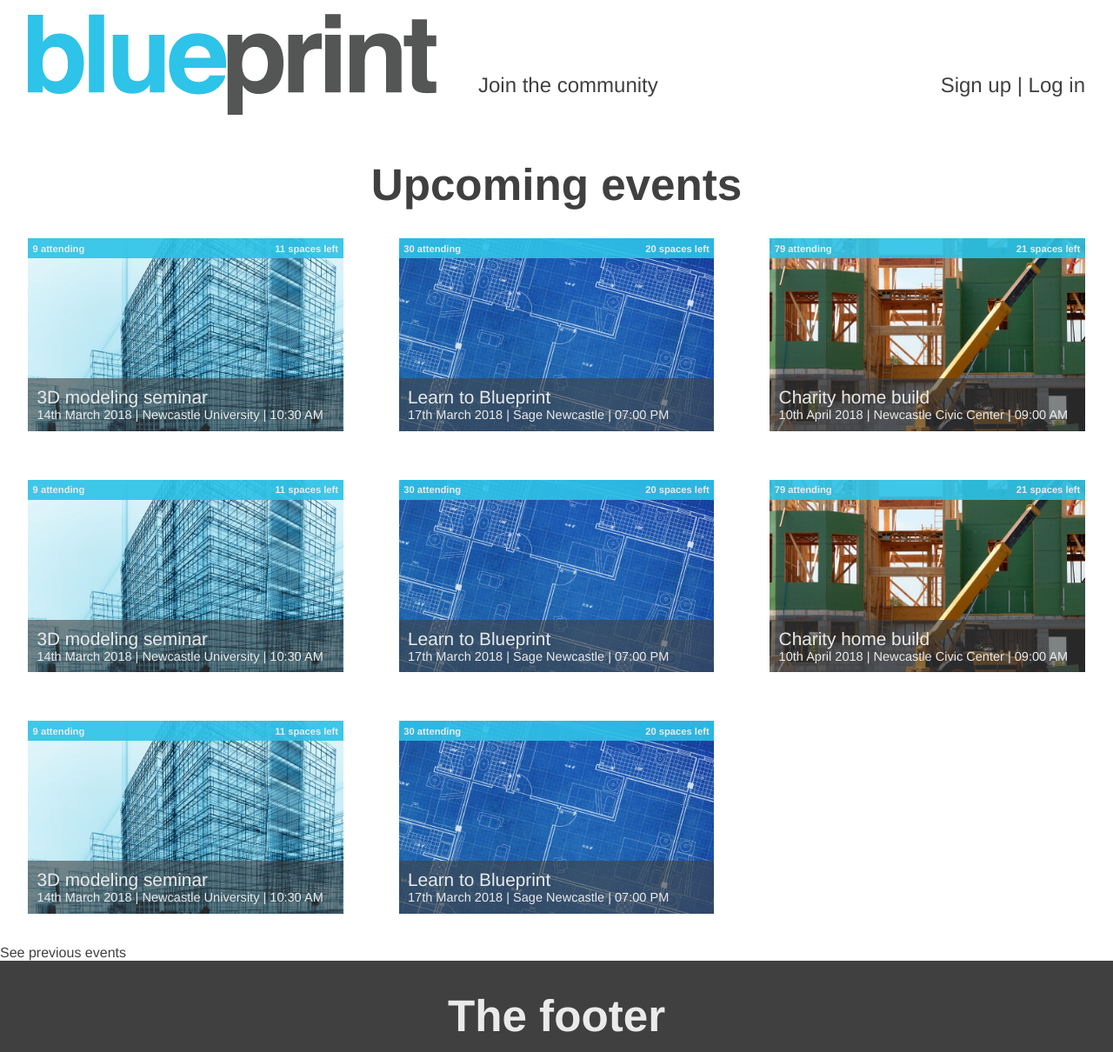
After one commit to webdevgroupproject/architecture, a PHP site: page /events.html in a window 1280 px wide. The commit adds this page. Shown: the whole page at 87% size. Run offline with PHP 8.4, Linux system fonts and the light colour scheme.

Commit message:
events page and some css stuff

```diff
--- a/css/style.css
+++ b/css/style.css
@@ -10,7 +10,7 @@ body {
 .wrapper{
   padding: 0;
   float: left;
-  width:100%;
+  width: 100%;
 }
 header{
   padding: 1em;
@@ -26,7 +26,7 @@ footer{
   color: #EAEAEA;
 }
 main{
-  float: left;
+  overflow: hidden;
 }
 .button {
     background-color: #2DC3E7;
@@ -73,6 +73,10 @@ img {
 }
 a{
   text-decoration: none;
+  color: #404040;
+}
+a:hover{
+  color: #2DC3E7;
 }
 ul{
   list-style-type: none;
@@ -98,6 +102,9 @@ ul{
   font-size: 145%;
 text-align: center;
 margin-top: 14px;
+}
+.community-events-section{
+  padding-bottom: 1em;
 }
 .width10{
   box-sizing: border-box;
--- /dev/null
+++ b/events.html
@@ -0,0 +1,166 @@
+<!DOCTYPE html>
+<html lang="en">
+<head>
+    <meta charset="UTF-8">
+    <link rel="stylesheet" type="text/css" href="css/style.css">
+    <title>Title</title>
+</head>
+<body>
+  <div class="wrapper">
+    <header>
+      <div class="logo-contain">
+        <a href="index.html"><img src="images/logo-scaled.png" alt="Blueprint company logo"></a>
+      </div>
+      <nav class="header-nav">
+          <ul>
+            <li><a href="#">Join the community</a></li>
+          </ul>
+      </nav>
+      <nav class="user-nav">
+        <span class="user-conrol-links">
+          <a href="#">Sign up</a> | <a href="#">Log in</a>
+        </span>
+      </nav>
+    </header>
+    <main>
+    <h1>Upcoming events</h1>
+    <div class="images-container">
+    <div class="imageThirdContain">
+          <a href="#">
+          <div class="image-with-text">
+            <img src="images/event-img-1.jpeg" alt="image of a 3d model house">
+            <div class="attendance-info-banner">
+              <span class="number-attending">9 attending</span>
+              <span class="spaces-left">11 spaces left</span>
+            </div>
+            <div class="image-text">
+              3D modeling seminar
+              <p>14th March 2018 | Newcastle University | 10:30 AM</p>
+            </div>
+          </div>
+          </a>
+        </div>
+
+
+        <div class="imageThirdContain">
+          <a href="#">
+          <div class="image-with-text">
+            <img src="images/event-img-2.jpeg" alt="image of a blueprint">
+            <div class="attendance-info-banner">
+              <span class="number-attending">30 attending</span>
+              <span class="spaces-left">20 spaces left</span>
+            </div>
+            <div class="image-text">
+              Learn to Blueprint
+              <p>17th March 2018 | Sage Newcastle | 07:00 PM</p>
+            </div>
+          </div>
+          </a>
+        </div>
+
+        <div class="imageThirdContain">
+          <a href="#">
+          <div class="image-with-text">
+            <img src="images/event-img-3.jpeg" alt="building a h">
+            <div class="attendance-info-banner">
+              <span class="number-attending">79 attending</span>
+              <span class="spaces-left">21 spaces left</span>
+            </div>
+            <div class="image-text">
+              Charity home build
+              <p>10th April 2018 | Newcastle Civic Center | 09:00 AM</p>
+            </div>
+          </div>
+          </a>
+        </div>
+        <div class="imageThirdContain">
+              <a href="#">
+              <div class="image-with-text">
+                <img src="images/event-img-1.jpeg" alt="image of a 3d model house">
+                <div class="attendance-info-banner">
+                  <span class="number-attending">9 attending</span>
+                  <span class="spaces-left">11 spaces left</span>
+                </div>
+                <div class="image-text">
+                  3D modeling seminar
+                  <p>14th March 2018 | Newcastle University | 10:30 AM</p>
+                </div>
+              </div>
+              </a>
+            </div>
+
+
+            <div class="imageThirdContain">
+              <a href="#">
+              <div class="image-with-text">
+                <img src="images/event-img-2.jpeg" alt="image of a blueprint">
+                <div class="attendance-info-banner">
+                  <span class="number-attending">30 attending</span>
+                  <span class="spaces-left">20 spaces left</span>
+                </div>
+                <div class="image-text">
+                  Learn to Blueprint
+                  <p>17th March 2018 | Sage Newcastle | 07:00 PM</p>
+                </div>
+              </div>
+              </a>
+            </div>
+
+            <div class="imageThirdContain">
+              <a href="#">
+              <div class="image-with-text">
+                <img src="images/event-img-3.jpeg" alt="building a h">
+                <div class="attendance-info-banner">
+                  <span class="number-attending">79 attending</span>
+                  <span class="spaces-left">21 spaces left</span>
+                </div>
+                <div class="image-text">
+                  Charity home build
+                  <p>10th April 2018 | Newcastle Civic Center | 09:00 AM</p>
+                </div>
+              </div>
+              </a>
+            </div>
+            <div class="imageThirdContain">
+                  <a href="#">
+                  <div class="image-with-text">
+                    <img src="images/event-img-1.jpeg" alt="image of a 3d model house">
+                    <div class="attendance-info-banner">
+                      <span class="number-attending">9 attending</span>
+                      <span class="spaces-left">11 spaces left</span>
+                    </div>
+                    <div class="image-text">
+                      3D modeling seminar
+                      <p>14th March 2018 | Newcastle University | 10:30 AM</p>
+                    </div>
+                  </div>
+                  </a>
+                </div>
+
+
+                <div class="imageThirdContain">
+                  <a href="#">
+                  <div class="image-with-text">
+                    <img src="images/event-img-2.jpeg" alt="image of a blueprint">
+                    <div class="attendance-info-banner">
+                      <span class="number-attending">30 attending</span>
+                      <span class="spaces-left">20 spaces left</span>
+                    </div>
+                    <div class="image-text">
+                      Learn to Blueprint
+                      <p>17th March 2018 | Sage Newcastle | 07:00 PM</p>
+                    </div>
+                  </div>
+                  </a>
+                </div>
+
+
+    </div>
+    <a href="#">See previous events</a>
+    </main>
+    <footer>
+<h1>The footer</h1>
+    </footer>
+  </div>
+</body>
+</html>
```
Also changed, not shown: index.html (+6 -5 lines).
